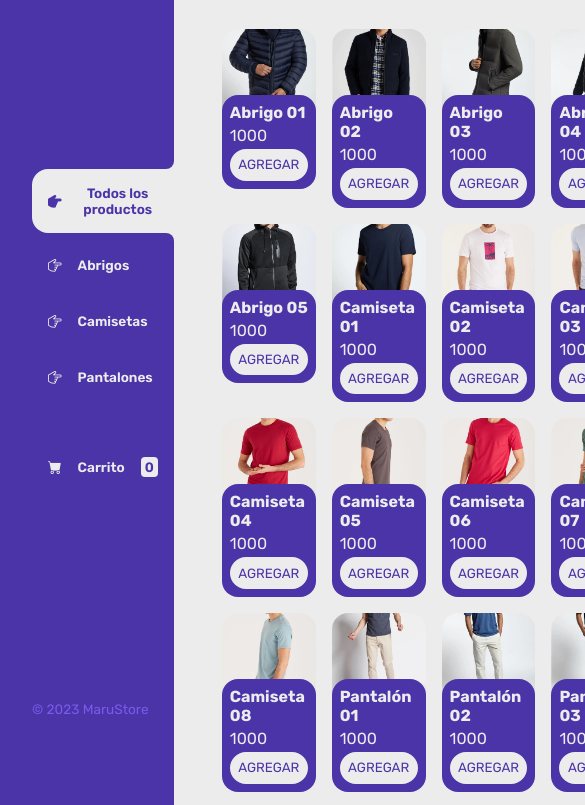
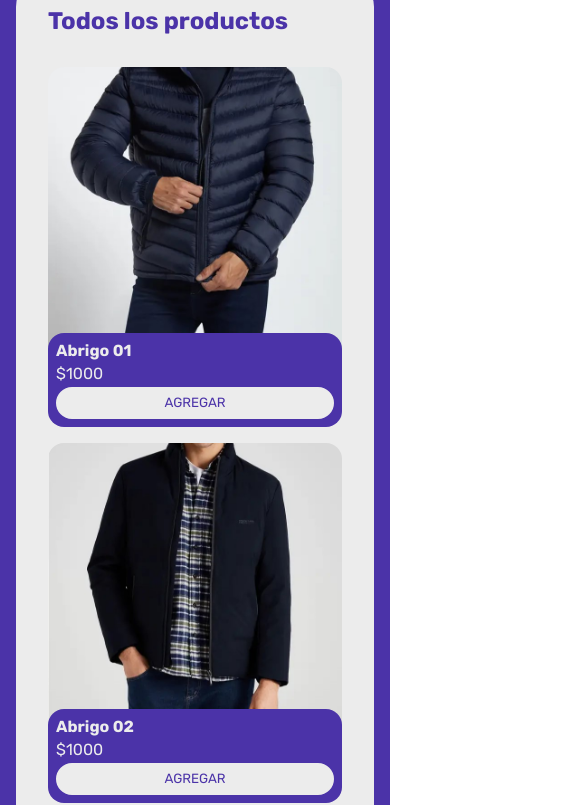
Before and after one commit to MarcoArraiz/39465-javascript, a plain HTML site: page index.html in a window 390 px wide. Shown: the part 95-900 px from the top of the page, 585 px wide, since content can reach past the window. Drawn offline with nearby package versions, Linux system fonts and the light colour scheme.

Commit message:
actualizacion final del proyecto
se crea archivo json con informacion de los productos, para llamarlos con "Fetch"
se incorpora el Uso de "Toastify" para retornarle al usuario mas informacion en pantalla de lo que esta pasando con sus productos.
se incorpora responsividad

```diff
--- a/carrito.html
+++ b/carrito.html
@@ -73,5 +73,6 @@
     <script type="text/javascript" src="https://cdn.jsdelivr.net/npm/toastify-js"></script>
     <script src="https://cdn.jsdelivr.net/npm/sweetalert2@11"></script>
     <script src="./js/carrito.js"></script>
+    <script src="./js/menu.js"></script>
 </body>
 </html>
--- a/css/style.css
+++ b/css/style.css
@@ -15,7 +15,17 @@
     font-family: 'Rubik', sans-serif;
 }
 
-h1, h2, h3, h4, h5, h6, p, a, input, textarea, ul {
+h1,
+h2,
+h3,
+h4,
+h5,
+h6,
+p,
+a,
+input,
+textarea,
+ul {
     margin: 0;
     padding: 0;
 }
@@ -103,8 +113,8 @@ aside {
     box-shadow: 0 -1rem 0 var(--clr-white);
 }
 
-.boton-menu > i.bi-hand-index-thumb-fill,
-.boton-menu > i.bi-hand-index-thumb {
+.boton-menu>i.bi-hand-index-thumb-fill,
+.boton-menu>i.bi-hand-index-thumb {
     transform: rotateZ(90deg);
 }
 
@@ -285,3 +295,112 @@ main {
 .disabled {
     display: none;
 }
+
+/*** MEDIA QUERIES ***/
+
+@media screen and (max-width: 850px) {
+    .contenedor-productos {
+        grid-template-columns: 1fr 1fr 1fr;
+    }
+}
+
+@media screen and (max-width: 675px) {
+    .contenedor-productos {
+        grid-template-columns: 1fr 1fr;
+    }
+}
+
+@media screen and (max-width: 600px) {
+
+    .wrapper {
+        min-height: 100vh;
+        display: flex;
+        flex-direction: column;
+    }
+
+    aside {
+        position: fixed;
+        z-index: 9;
+        background-color: var(--clr-main);
+        left: 0;
+        box-shadow: 0 0 0 100vmax rgba(0, 0, 0, .75);
+        transform: translateX(-100%);
+        opacity: 0;
+        visibility: hidden;
+        transition: .2s;
+    }
+
+    .aside-visible {
+        transform: translateX(0);
+        opacity: 1;
+        visibility: visible;
+    }
+
+    .boton-menu.active::before,
+    .boton-menu.active::after {
+        display: none;
+    }
+
+    main {
+        margin: 1rem;
+        margin-top: 0;
+        padding: 2rem;
+    }
+
+    .contenedor-productos {
+        grid-template-columns: 1fr 1fr;
+    }
+
+    .header-mobile {
+        padding: 1rem;
+        display: flex;
+        justify-content: space-between;
+        align-items: center;
+    }
+
+    .header-mobile .logo {
+        color: var(--clr-gray);
+    }
+
+    .open-menu,
+    .close-menu {
+        background-color: transparent;
+        color: var(--clr-gray);
+        border: 0;
+        font-size: 2rem;
+        cursor: pointer;
+    }
+
+    .close-menu {
+        display: block;
+        position: absolute;
+        top: 1rem;
+        right: 1rem;
+    }
+
+    .carrito-producto {
+        gap: 1rem;
+        flex-wrap: wrap;
+        justify-content: flex-start;
+        padding: .5rem;
+    }
+
+    .carrito-producto-subtotal {
+        display: none;
+    }
+
+    .carrito-acciones {
+        flex-wrap: wrap;
+        row-gap: 1rem;
+    }
+
+
+}
+
+
+
+@media screen and (max-width: 400px) {
+    .contenedor-productos {
+        grid-template-columns: 1fr;
+    }
+}
--- a/js/main.js
+++ b/js/main.js
@@ -1,187 +1,11 @@
-const productos = [
-    {
-        id: "abrigo-01",
-        titulo: "Abrigo 01",
-        imagen: "./img/abrigos/01.jpg",
-        categoria: {
-            nombre: "Abrigos",
-            id: "abrigos"
-        },
-        precio: 1000
-    },
-    {
-        id: "abrigo-02",
-        titulo: "Abrigo 02",
-        imagen: "./img/abrigos/02.jpg",
-        categoria: {
-            nombre: "Abrigos",
-            id: "abrigos"
-        },
-        precio: 1000
-    },
-    {
-        id: "abrigo-03",
-        titulo: "Abrigo 03",
-        imagen: "./img/abrigos/03.jpg",
-        categoria: {
-            nombre: "Abrigos",
-            id: "abrigos"
-        },
-        precio: 1000
-    },
-    {
-        id: "abrigo-04",
-        titulo: "Abrigo 04",
-        imagen: "./img/abrigos/04.jpg",
-        categoria: {
-            nombre: "Abrigos",
-            id: "abrigos"
-        },
-        precio: 1000
-    },
-    {
-        id: "abrigo-05",
-        titulo: "Abrigo 05",
-        imagen: "./img/abrigos/05.jpg",
-        categoria: {
-            nombre: "Abrigos",
-            id: "abrigos"
-        },
-        precio: 1000
-    },
-    // Camisetas
-    {
-        id: "camiseta-01",
-        titulo: "Camiseta 01",
-        imagen: "./img/camisetas/01.jpg",
-        categoria: {
-            nombre: "Camisetas",
-            id: "camisetas"
-        },
-        precio: 1000
-    },
-    {
-        id: "camiseta-02",
-        titulo: "Camiseta 02",
-        imagen: "./img/camisetas/02.jpg",
-        categoria: {
-            nombre: "Camisetas",
-            id: "camisetas"
-        },
-        precio: 1000
-    },
-    {
-        id: "camiseta-03",
-        titulo: "Camiseta 03",
-        imagen: "./img/camisetas/03.jpg",
-        categoria: {
-            nombre: "Camisetas",
-            id: "camisetas"
-        },
-        precio: 1000
-    },
-    {
-        id: "camiseta-04",
-        titulo: "Camiseta 04",
-        imagen: "./img/camisetas/04.jpg",
-        categoria: {
-            nombre: "Camisetas",
-            id: "camisetas"
-        },
-        precio: 1000
-    },
-    {
-        id: "camiseta-05",
-        titulo: "Camiseta 05",
-        imagen: "./img/camisetas/05.jpg",
-        categoria: {
-            nombre: "Camisetas",
-            id: "camisetas"
-        },
-        precio: 1000
-    },
-    {
-        id: "camiseta-06",
-        titulo: "Camiseta 06",
-        imagen: "./img/camisetas/06.jpg",
-        categoria: {
-            nombre: "Camisetas",
-            id: "camisetas"
-        },
-        precio: 1000
-    },
-    {
-        id: "camiseta-07",
-        titulo: "Camiseta 07",
-        imagen: "./img/camisetas/07.jpg",
-        categoria: {
-            nombre: "Camisetas",
-            id: "camisetas"
-        },
-        precio: 1000
-    },
-    {
-        id: "camiseta-08",
-        titulo: "Camiseta 08",
-        imagen: "./img/camisetas/08.jpg",
-        categoria: {
-            nombre: "Camisetas",
-            id: "camisetas"
-        },
-        precio: 1000
-    },
-    // Pantalones
-    {
-        id: "pantalon-01",
-        titulo: "Pantalón 01",
-        imagen: "./img/pantalones/01.jpg",
-        categoria: {
-            nombre: "Pantalones",
-            id: "pantalones"
-        },
-        precio: 1000
-    },
-    {
-        id: "pantalon-02",
-        titulo: "Pantalón 02",
-        imagen: "./img/pantalones/02.jpg",
-        categoria: {
-            nombre: "Pantalones",
-            id: "pantalones"
-        },
-        precio: 1000
-    },
-    {
-        id: "pantalon-03",
-        titulo: "Pantalón 03",
-        imagen: "./img/pantalones/03.jpg",
-        categoria: {
-            nombre: "Pantalones",
-            id: "pantalones"
-        },
-        precio: 1000
-    },
-    {
-        id: "pantalon-04",
-        titulo: "Pantalón 04",
-        imagen: "./img/pantalones/04.jpg",
-        categoria: {
-            nombre: "Pantalones",
-            id: "pantalones"
-        },
-        precio: 1000
-    },
-    {
-        id: "pantalon-05",
-        titulo: "Pantalón 05",
-        imagen: "./img/pantalones/05.jpg",
-        categoria: {
-            nombre: "Pantalones",
-            id: "pantalones"
-        },
-        precio: 1000
-    }
-]
+let productos = [];
+
+fetch("./js/productos.json")
+    .then(response => response.json())
+    .then(data => {
+        productos = data;
+        cargarProductos(productos);
+    })
 
 
 const contenedorProductos = document.querySelector("#contenedor-productos");
@@ -190,6 +14,12 @@ const tituloPrincipal = document.querySelector("#titulo-principal");
 let botonesAgregar = document.querySelectorAll(".producto-agregar");
 const numerito = document.querySelector("#numerito");
 
+
+botonesCategorias.forEach(boton => boton.addEventListener("click", () => {
+    aside.classList.remove("aside-visible");
+}))
+
+
 function cargarProductos(productosElegidos) {
 
     contenedorProductos.innerHTML = "";
@@ -197,22 +27,22 @@ function cargarProductos(productosElegidos) {
     productosElegidos.forEach(producto => {
 
         const div = document.createElement("div");
-        div.classList.add("producto")
+        div.classList.add("producto");
         div.innerHTML = `
-            <img class="producto-imagen" src="${producto.imagen}" alt=""></img>
+            <img class="producto-imagen" src="${producto.imagen}" alt="${producto.titulo}">
             <div class="producto-detalles">
                 <h3 class="producto-titulo">${producto.titulo}</h3>
-                <p class="producto-precio">${producto.precio}</p>
+                <p class="producto-precio">$${producto.precio}</p>
                 <button class="producto-agregar" id="${producto.id}">Agregar</button>
             </div>
         `;
 
         contenedorProductos.append(div);
     })
+
     actualizarBotonesAgregar();
 }
 
-cargarProductos(productos);
 
 botonesCategorias.forEach(boton => {
     boton.addEventListener("click", (e) => {
@@ -229,6 +59,7 @@ botonesCategorias.forEach(boton => {
             tituloPrincipal.innerText = "Todos los productos";
             cargarProductos(productos);
         }
+
     })
 });
 
@@ -253,16 +84,37 @@ if (productosEnCarritoLS) {
 
 function agregarAlCarrito(e) {
 
+    Toastify({
+        text: "Producto agregado",
+        duration: 3000,
+        close: true,
+        gravity: "top",
+        position: "right",
+        stopOnFocus: true,
+        style: {
+            background: "linear-gradient(to right, #4b33a8, #785ce9)",
+            borderRadius: "2rem",
+            textTransform: "uppercase",
+            fontSize: ".75rem"
+        },
+        offset: {
+            x: '1.5rem',
+            y: '1.5rem'
+        },
+        onClick: function () { }
+    }).showToast();
+
     const idBoton = e.currentTarget.id;
     const productoAgregado = productos.find(producto => producto.id === idBoton);
 
-    if(productosEnCarrito.some(producto => producto.id === idBoton)) {
+    if (productosEnCarrito.some(producto => producto.id === idBoton)) {
         const index = productosEnCarrito.findIndex(producto => producto.id === idBoton);
         productosEnCarrito[index].cantidad++;
     } else {
         productoAgregado.cantidad = 1;
         productosEnCarrito.push(productoAgregado);
     }
+
     actualizarNumerito();
 
     localStorage.setItem("productos-en-carrito", JSON.stringify(productosEnCarrito));
--- /dev/null
+++ b/js/productos.json
@@ -0,0 +1,182 @@
+[
+    {
+        "id": "abrigo-01",
+        "titulo": "Abrigo 01",
+        "imagen": "./img/abrigos/01.jpg",
+        "categoria": {
+            "nombre": "Abrigos",
+            "id": "abrigos"
+        },
+        "precio": 1000
+    },
+    {
+        "id": "abrigo-02",
+        "titulo": "Abrigo 02",
+        "imagen": "./img/abrigos/02.jpg",
+        "categoria": {
+            "nombre": "Abrigos",
+            "id": "abrigos"
+        },
+        "precio": 1000
+    },
+    {
+        "id": "abrigo-03",
+        "titulo": "Abrigo 03",
+        "imagen": "./img/abrigos/03.jpg",
+        "categoria": {
+            "nombre": "Abrigos",
+            "id": "abrigos"
+        },
+        "precio": 1000
+    },
+    {
+        "id": "abrigo-04",
+        "titulo": "Abrigo 04",
+        "imagen": "./img/abrigos/04.jpg",
+        "categoria": {
+            "nombre": "Abrigos",
+            "id": "abrigos"
+        },
+        "precio": 1000
+    },
+    {
+        "id": "abrigo-05",
+        "titulo": "Abrigo 05",
+        "imagen": "./img/abrigos/05.jpg",
+        "categoria": {
+            "nombre": "Abrigos",
+            "id": "abrigos"
+        },
+        "precio": 1000
+    },
+    {
+        "id": "camiseta-01",
+        "titulo": "Camiseta 01",
+        "imagen": "./img/camisetas/01.jpg",
+        "categoria": {
+            "nombre": "Camisetas",
+            "id": "camisetas"
+        },
+        "precio": 1000
+    },
+    {
+        "id": "camiseta-02",
+        "titulo": "Camiseta 02",
+        "imagen": "./img/camisetas/02.jpg",
+        "categoria": {
+            "nombre": "Camisetas",
+            "id": "camisetas"
+        },
+        "precio": 1000
+    },
+    {
+        "id": "camiseta-03",
+        "titulo": "Camiseta 03",
+        "imagen": "./img/camisetas/03.jpg",
+        "categoria": {
+            "nombre": "Camisetas",
+            "id": "camisetas"
+        },
+        "precio": 1000
+    },
+    {
+        "id": "camiseta-04",
+        "titulo": "Camiseta 04",
+        "imagen": "./img/camisetas/04.jpg",
+        "categoria": {
+            "nombre": "Camisetas",
+            "id": "camisetas"
+        },
+        "precio": 1000
+    },
+    {
+        "id": "camiseta-05",
+        "titulo": "Camiseta 05",
+        "imagen": "./img/camisetas/05.jpg",
+        "categoria": {
+            "nombre": "Camisetas",
+            "id": "camisetas"
+        },
+        "precio": 1000
+    },
+    {
+        "id": "camiseta-06",
+        "titulo": "Camiseta 06",
+        "imagen": "./img/camisetas/06.jpg",
+        "categoria": {
+            "nombre": "Camisetas",
+            "id": "camisetas"
+        },
+        "precio": 1000
+    },
+    {
+        "id": "camiseta-07",
+        "titulo": "Camiseta 07",
+        "imagen": "./img/camisetas/07.jpg",
+        "categoria": {
+            "nombre": "Camisetas",
+            "id": "camisetas"
+        },
+        "precio": 1000
+    },
+    {
+        "id": "camiseta-08",
+        "titulo": "Camiseta 08",
+        "imagen": "./img/camisetas/08.jpg",
+        "categoria": {
+            "nombre": "Camisetas",
+            "id": "camisetas"
+        },
+        "precio": 1000
+    },
+    {
+        "id": "pantalon-01",
+        "titulo": "Pantalón 01",
+        "imagen": "./img/pantalones/01.jpg",
+        "categoria": {
+            "nombre": "Pantalones",
+            "id": "pantalones"
+        },
+        "precio": 1000
+    },
+    {
+        "id": "pantalon-02",
+        "titulo": "Pantalón 02",
+        "imagen": "./img/pantalones/02.jpg",
+        "categoria": {
+            "nombre": "Pantalones",
+            "id": "pantalones"
+        },
+        "precio": 1000
+    },
+    {
+        "id": "pantalon-03",
+        "titulo": "Pantalón 03",
+        "imagen": "./img/pantalones/03.jpg",
+        "categoria": {
+            "nombre": "Pantalones",
+            "id": "pantalones"
+        },
+        "precio": 1000
+    },
+    {
+        "id": "pantalon-04",
+        "titulo": "Pantalón 04",
+        "imagen": "./img/pantalones/04.jpg",
+        "categoria": {
+            "nombre": "Pantalones",
+            "id": "pantalones"
+        },
+        "precio": 1000
+    },
+    {
+        "id": "pantalon-05",
+        "titulo": "Pantalón 05",
+        "imagen": "./img/pantalones/05.jpg",
+        "categoria": {
+            "nombre": "Pantalones",
+            "id": "pantalones"
+        },
+        "precio": 1000
+    }
+]
```
Also changed, not shown: index.html (+1 -0 lines), js/carrito.js (+19 -0 lines), js/menu.js (added, +11 -0 lines).
